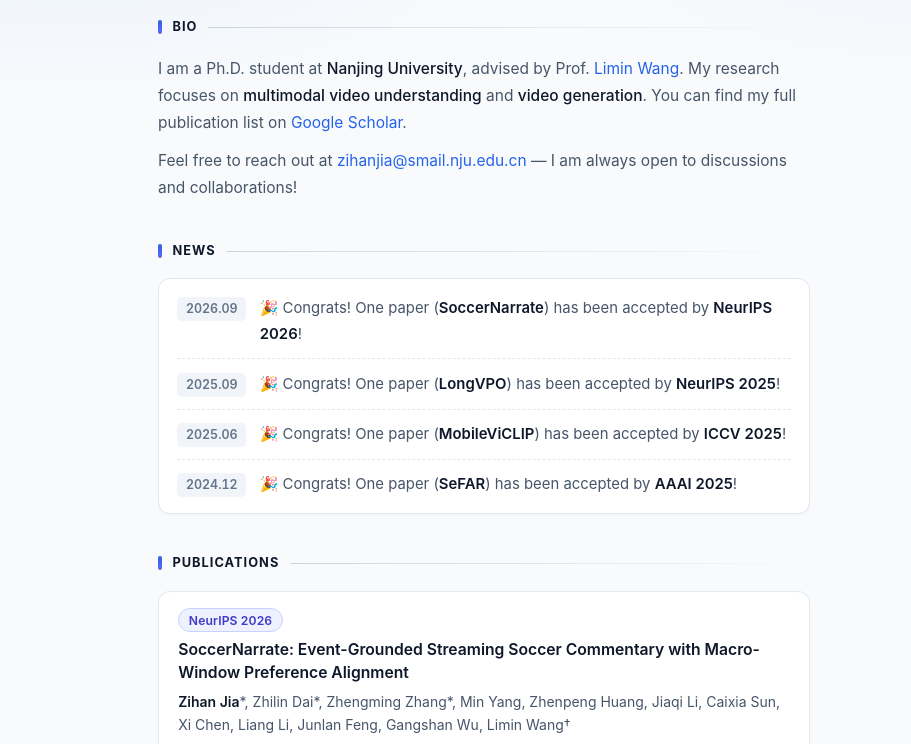
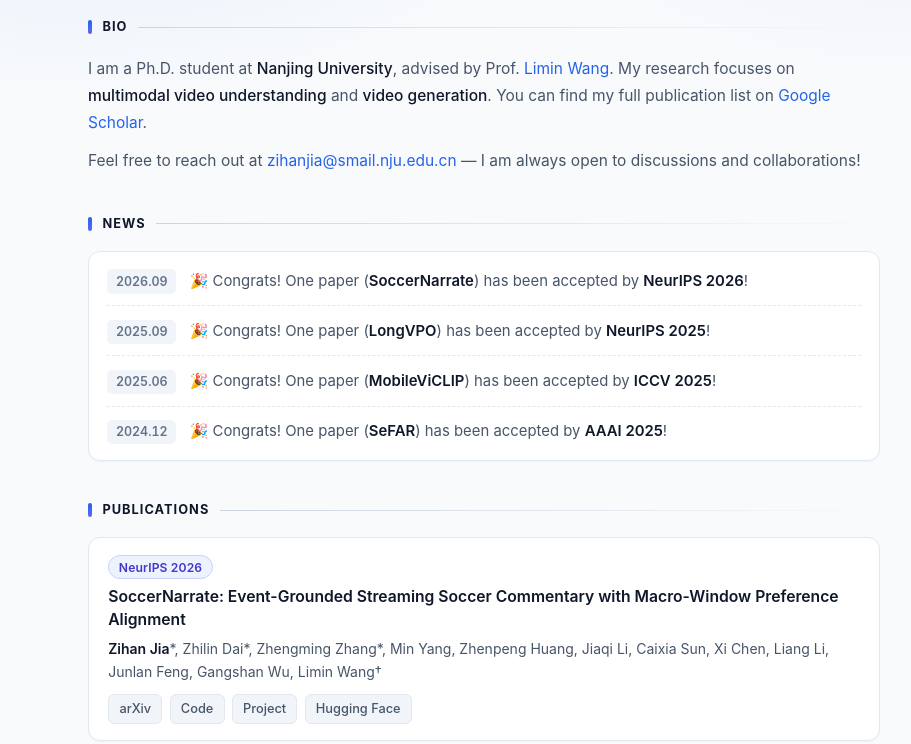
Before and after one commit to cauchyjia/cauchyjia.github.io, a plain HTML site: page index.html in a window 1280 px wide. Shown: the part 85-829 px from the top of the page, without its empty margins (156-1067 px from the left). Drawn offline with Linux system fonts and the light colour scheme.

Commit message:
Widen container max-width
Co-authored-by: Cursor <cursoragent@cursor.com>

```diff
--- a/index.html
+++ b/index.html
@@ -19,7 +19,7 @@
       }
     })();
   </script>
-  <link rel="stylesheet" href="style.css?v=4" />
+  <link rel="stylesheet" href="style.css?v=5" />
 </head>
 <body>
   <div class="container">
--- a/style.css
+++ b/style.css
@@ -99,7 +99,7 @@ a:hover {
 }
 
 .container {
-  max-width: 700px;
+  max-width: 840px;
   margin: 0 auto;
   padding: 1.75rem 1.5rem 4.5rem;
 }
```
